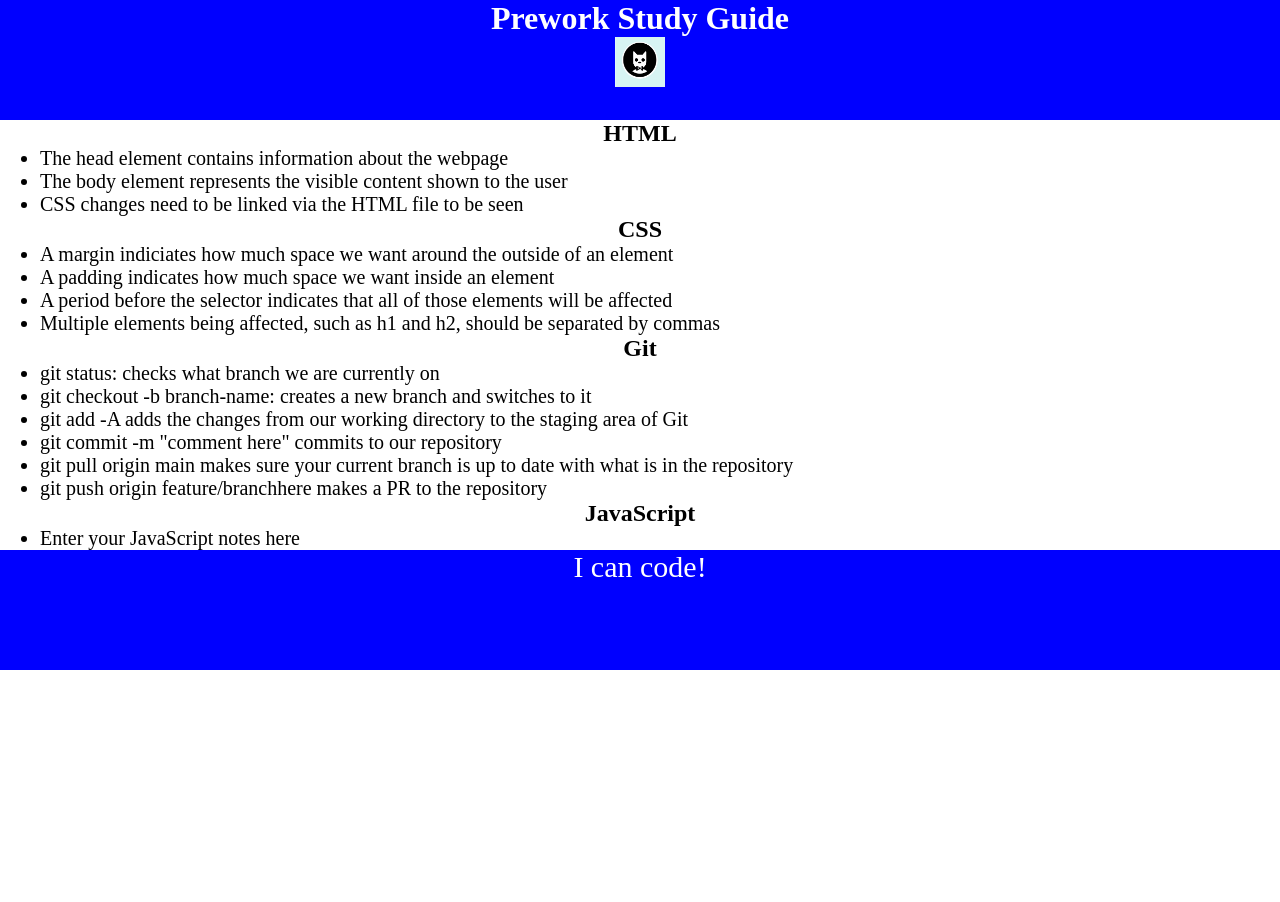
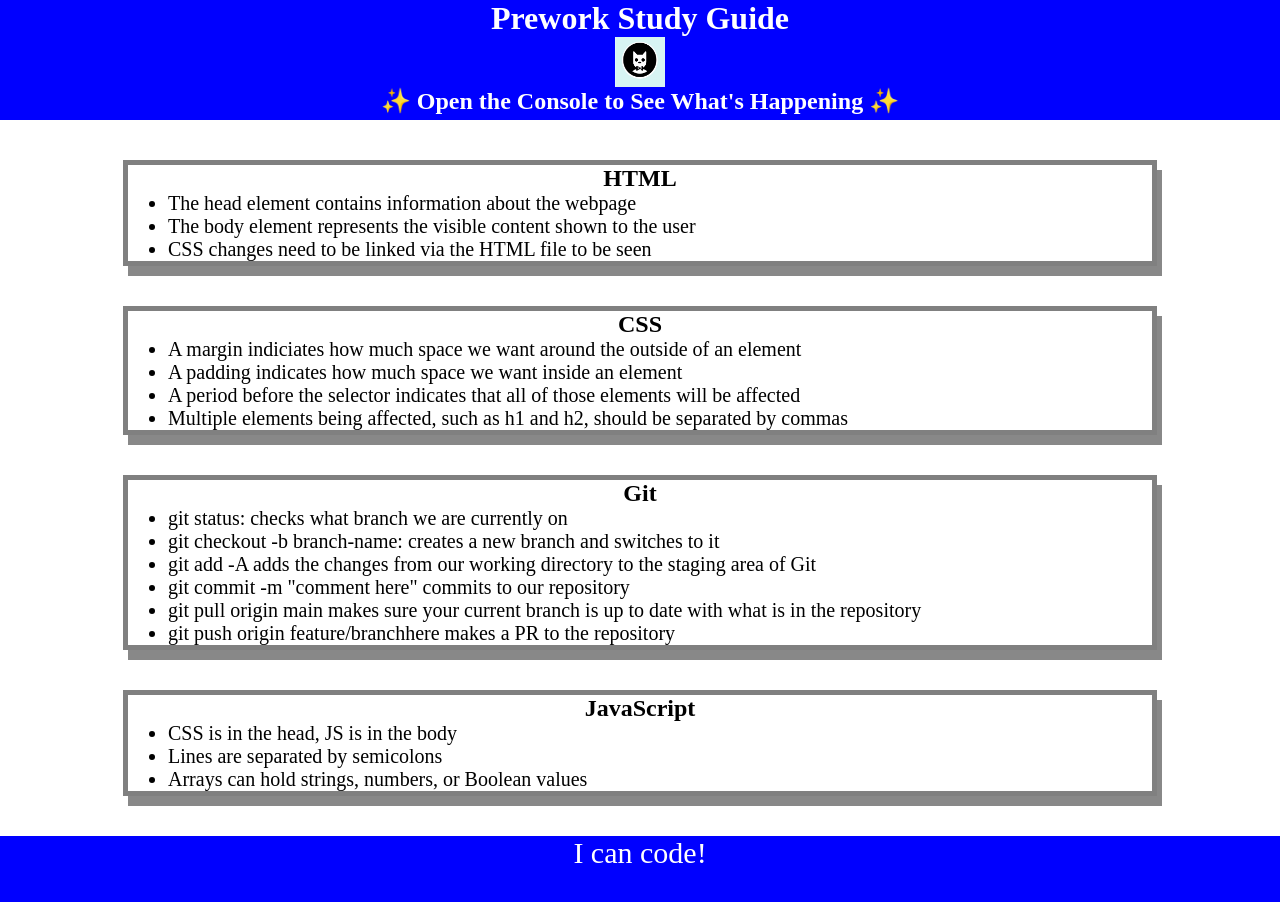
Before and after one commit to moonard/prework-study-guide, a plain HTML site: page index.html in a window 1280 px wide. Before the commit the page ends 800 px from the top, so only its background shows below. Drawn offline with Linux system fonts and the light colour scheme.

Commit message:
basic js prework

```diff
--- /dev/null
+++ b/assets/script.js
@@ -0,0 +1,18 @@
+var topics = ['HTML', 'CSS', 'Git', 'JavaScript'];
+
+for (var x = 0; x < topics.length; x++) {
+    console.log(topics[x]);
+
+/*
+if (topic === 'HTML') {
+  console.log("Let's study HTML!");
+} else if (topic === 'CSS') {
+  console.log("Let's study CSS!");
+} else if (topic === 'Git') {
+  console.log("Let's study Git!");
+} else if (topic === 'JavaScript') {
+  console.log("Let's study JavaScript!");
+} else {
+  console.log('Please try again!');
+}
+*/
--- a/assets/style.css
+++ b/assets/style.css
@@ -33,3 +33,10 @@ p {
     text-align: center;
     font-size: 30px;
 }
+
+.card {
+    width: 80%;
+    margin: 40px auto;
+    border: 5px solid gray;
+    box-shadow: 5px 10px #888888;
+}
--- a/index.html
+++ b/index.html
@@ -12,9 +12,8 @@
   <body>
     <header id="top">
       <h1>Prework Study Guide</h1>
-      <img src="./assets/bowtie-cat.png"
-      alt="Profile image of cat wearing a bow tie."
-      />
+      <img src="./assets/bowtie-cat.png" alt="Profile image of cat wearing a bow tie."/>
+      <h2>✨ Open the Console to See What's Happening ✨</h2>
     </header>
     <main>
       <section class="card" id="html-section">
@@ -51,7 +50,9 @@
       <section class="card" id="javascript-section">
         <h2>JavaScript</h2>
         <ul>
-          <li>Enter your JavaScript notes here</li>
+          <li>CSS is in the head, JS is in the body</li>
+          <li>Lines are separated by semicolons</li>
+          <li>Arrays can hold strings, numbers, or Boolean values</li>
         </ul>
       </section>
 
@@ -61,5 +62,6 @@
     <footer>
       <p>I can code!</p>
     </footer>
+    <script src="./assets/script.js"></script>
   </body>
 </html>
```
